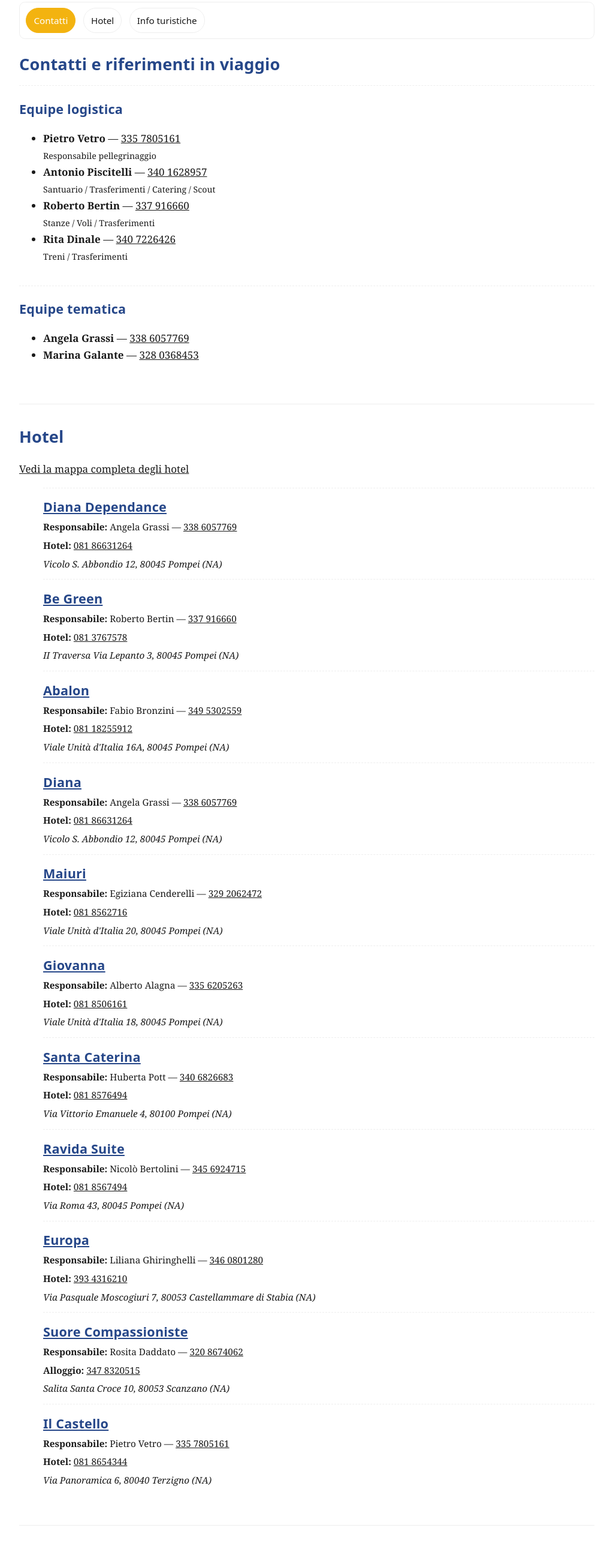
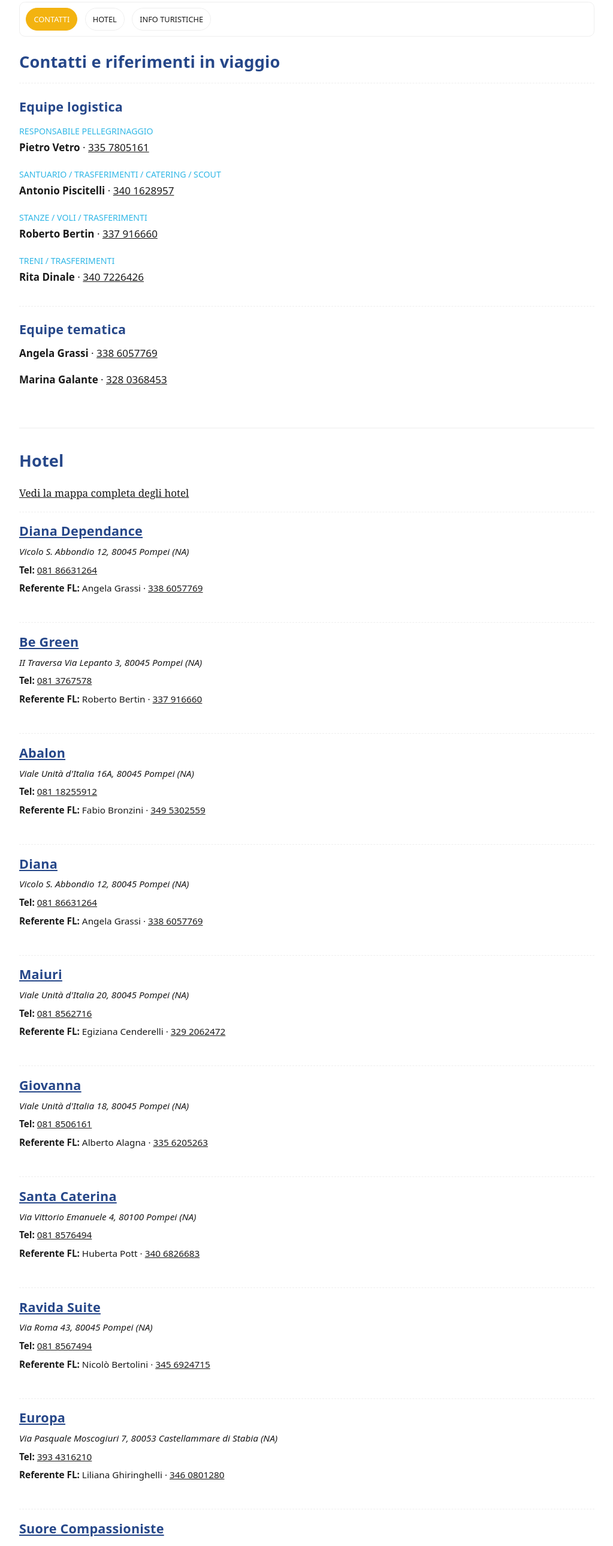
Before and after one commit to SegreteriaFL/pompei2025, a plain HTML site: page guida-pompei.html in a window 1280 px wide. Shown: the part 223-2800 px from the top of the page at 60% size, without its empty margins (128-1151 px from the left). Drawn offline with Linux system fonts and the light colour scheme.

Commit message:
Fix vari vatteli a ricordare ;)

```diff
--- a/assets/css/main.css
+++ b/assets/css/main.css
@@ -91,7 +91,7 @@ a{color:inherit}
 .programma-nav .pill{
   display:inline-block; margin:.2rem .25rem; padding:.45rem .75rem;
   border:1px solid var(--line); border-radius:999px; text-decoration:none;
-  font-family:var(--ff-sub); font-size:.95rem;
+  font-family:var(--ff-sub); font-size: 0.8rem;text-transform: uppercase;
 }
 .programma-nav .pill[aria-current="true"]{
   background:var(--yellow-orange);
@@ -103,7 +103,7 @@ a{color:inherit}
 }
 .programma .prevnext a{
   display:inline-block; padding:.45rem .75rem; border:1px solid var(--line);
-  border-radius:999px; text-decoration:none;
+  border-radius:999px; text-decoration:none;font-size: 90%;font-family: var(--ff-title);
 }
 /* Titoli/section con ID non finiscono sotto header + subnav */
 :root{
@@ -160,9 +160,9 @@ a{color:inherit}
 }
 
 /* post-it */
-.postit{display: inline-block; padding: 1.6rem 2.8rem .7rem; border-radius: .4rem; border: 1px solid var(--line); box-shadow: 0 6px 13px rgba(0, 0, 0, .04); max-width: 30ch; margin: 1.25rem 1.5rem 3.25rem 0; font-family: var(--ff-sub); font-weight: bold; }
-.postit.giallo{background:white;transform: rotate(2deg);}
-.postit.verde{background:var(--green);transform: rotate(-2deg);}
+.postit{display: inline-block; padding: 1.6rem 2.8rem .7rem; border-radius: .4rem; border: 1px solid var(--line); box-shadow: 0 6px 13px rgba(0, 0, 0, .04); max-width: 26ch; margin: 1.25rem 1.5rem 3.25rem 0; font-family: var(--ff-sub); font-weight: bold; height: 170px; text-align: center; }
+.postit.giallo{transform: rotate(2deg);background: linear-gradient(35deg, #FFC107, #FF9800); border-radius: 10px; box-shadow: 5px 5px 15px rgba(0, 0, 0, 0.3);}
+.postit.verde{background: linear-gradient(35deg, #A3D8A2, #6BAF6A); border-radius: 10px; box-shadow: 5px 5px 15px rgba(0, 0, 0, 0.3);transform: rotate(-2deg);}
 
 
 
@@ -302,7 +302,7 @@ blockquote.citazione footer cite {
   align-items: start;
 }
 .programma .riga header{background: var(--green); margin:1rem 0 0;}
-.programma .riga .contenuto .subriga {background:var(--yellow) ; padding: 1rem;}
+.programma .riga .contenuto .subriga {background:var(--yellow) ; padding: 1rem;margin-bottom: 2rem;}
 
 /* Orario in colonna fissa */
 .programma .orario{
@@ -319,6 +319,7 @@ blockquote.citazione footer cite {
   font-weight: 600;
   color: var(--muted);
   margin-top: 2.3rem;
+  display: none;
 }
 
 /* Contenuti nella colonna destra */
@@ -519,7 +520,7 @@ html.is-loaded body { opacity: 1; transition: opacity .35s ease; }
 
 /* === add: sticky header (non cambia layout esistente) === */
 .site-header{
-  position: sticky; top: -10px; z-index: 1000;
+  position: sticky; top: 0px; z-index: 1000;
   background: var(--bg, #fff);
   box-shadow: 0 1px 0 rgba(0,0,0,.06);
 }
@@ -608,3 +609,43 @@ li.entry {
   .footer-grid{grid-template-columns:1fr;gap:1.5rem}
   .footer-logo{width:72px}
 }
+
+
+@media (max-width: 560px){
+  .programma .riga {
+    display: flex;
+    flex-direction: column;
+    gap: 0.3rem;
+  }
+
+  /* nuova regola: se contiene titolo, affianca orario + titolo */
+  .programma .riga:has(.programma_titolo) {
+    flex-direction: row;
+    align-items: baseline;
+    flex-wrap: wrap;
+  }
+
+  .programma .orario {
+    margin: 0;
+    min-width: 2.5rem;
+  }
+
+  .programma .programma_titolo {
+    margin: 0;
+  }
+
+  .programma .riga .contenuto {
+    flex: 1;
+  }
+}
+ul.contact-list {
+  font-family: var(--ff-title);
+  list-style-type: none;
+  margin: 0;
+  padding: 0;
+}
+ul.contact-list li{margin: 0 0 1rem;}
+.muted{text-transform: uppercase;line-height: 1.;color: var(--azzurro)}
+
+ul.contact-list li
+address{margin: 1rem 0 0;}
--- a/guida-pompei.html
+++ b/guida-pompei.html
@@ -35,20 +35,21 @@
         <h3>Equipe logistica</h3>
         <ul class="contact-list">
           <li>
-            <strong>Pietro Vetro</strong> — <a href="tel:+393357805161" aria-label="Chiama Pietro Vetro 335 780 5161">335 7805161</a><br>
-            <small class="muted">Responsabile pellegrinaggio</small>
+            <small class="muted">Responsabile pellegrinaggio</small><br>
+            <strong>Pietro Vetro</strong> · <a href="tel:+393357805161" aria-label="Chiama Pietro Vetro 335 780 5161">335 7805161</a>
+
           </li>
           <li>
-            <strong>Antonio Piscitelli</strong> — <a href="tel:+393401628957" aria-label="Chiama Antonio Piscitelli 340 162 8957">340 1628957</a><br>
-            <small class="muted">Santuario / Trasferimenti / Catering / Scout</small>
+            <small class="muted">Santuario / Trasferimenti / Catering / Scout</small><br>
+            <strong>Antonio Piscitelli</strong> · <a href="tel:+393401628957" aria-label="Chiama Antonio Piscitelli 340 162 8957">340 1628957</a>
           </li>
           <li>
-            <strong>Roberto Bertin</strong> — <a href="tel:+39337916660" aria-label="Chiama Roberto Bertin 337 916 660">337 916660</a><br>
-            <small class="muted">Stanze / Voli / Trasferimenti</small>
+            <small class="muted">Stanze / Voli / Trasferimenti</small><br>
+            <strong>Roberto Bertin</strong> · <a href="tel:+39337916660" aria-label="Chiama Roberto Bertin 337 916 660">337 916660</a>
           </li>
           <li>
-            <strong>Rita Dinale</strong> — <a href="tel:+393407226426" aria-label="Chiama Rita Dinale 340 722 6426">340 7226426</a><br>
-            <small class="muted">Treni / Trasferimenti</small>
+            <small class="muted">Treni / Trasferimenti</small><br>
+            <strong>Rita Dinale</strong> · <a href="tel:+393407226426" aria-label="Chiama Rita Dinale 340 722 6426">340 7226426</a>
           </li>
         </ul>
       </section>
@@ -57,10 +58,10 @@
         <h3>Equipe tematica</h3>
         <ul class="contact-list">
           <li>
-            <strong>Angela Grassi</strong> — <a href="tel:+393386057769" aria-label="Chiama Angela Grassi 338 605 7769">338 6057769</a>
+            <strong>Angela Grassi</strong> · <a href="tel:+393386057769" aria-label="Chiama Angela Grassi 338 605 7769">338 6057769</a>
           </li>
           <li>
-            <strong>Marina Galante</strong> — <a href="tel:+393280368453" aria-label="Chiama Marina Galante 328 036 8453">328 0368453</a>
+            <strong>Marina Galante</strong> · <a href="tel:+393280368453" aria-label="Chiama Marina Galante 328 036 8453">328 0368453</a>
           </li>
         </ul>
       </section>
@@ -75,16 +76,16 @@
         </a>
       </p>
 
-      <ul class="list hotels">
+      <ul class="contact-list">
         <li class="entry">
           <h3 class="h3">
             <a href="https://www.google.com/maps/search/?api=1&query=Diana+Depandance,+Vicolo+S.+Abbondio+12,+80045+Pompei+NA" target="_blank" rel="noopener">
               Diana Dependance
             </a>
           </h3>
-          <p><strong>Responsabile:</strong> Angela Grassi — <a href="tel:+393386057769" aria-label="Chiama Angela Grassi 338 605 7769">338 6057769</a></p>
-          <p><strong>Hotel:</strong> <a href="tel:+3908186631264" aria-label="Chiama hotel 081 866 31264">081 86631264</a></p>
           <address>Vicolo S. Abbondio 12, 80045 Pompei (NA)</address>
+          <p><strong>Tel: </strong> <a href="tel:+3908186631264" aria-label="Chiama hotel 081 866 31264">081 86631264</a></p>
+          <p><strong>Referente FL:</strong> Angela Grassi · <a href="tel:+393386057769" aria-label="Chiama Angela Grassi 338 605 7769">338 6057769</a></p>
         </li>
 
         <li class="entry">
@@ -93,9 +94,9 @@
               Be Green
             </a>
           </h3>
-          <p><strong>Responsabile:</strong> Roberto Bertin — <a href="tel:+39337916660" aria-label="Chiama Roberto Bertin 337 916 660">337 916660</a></p>
-          <p><strong>Hotel:</strong> <a href="tel:+390813767578" aria-label="Chiama hotel 081 376 7578">081 3767578</a></p>
           <address>II Traversa Via Lepanto 3, 80045 Pompei (NA)</address>
+          <p><strong>Tel: </strong> <a href="tel:+390813767578" aria-label="Chiama hotel 081 376 7578">081 3767578</a></p>
+          <p><strong>Referente FL:</strong> Roberto Bertin · <a href="tel:+39337916660" aria-label="Chiama Roberto Bertin 337 916 660">337 916660</a></p>
         </li>
 
         <li class="entry">
@@ -104,9 +105,9 @@
               Abalon
             </a>
           </h3>
-          <p><strong>Responsabile:</strong> Fabio Bronzini — <a href="tel:+393495302559" aria-label="Chiama Fabio Bronzini 349 530 2559">349 5302559</a></p>
-          <p><strong>Hotel:</strong> <a href="tel:+3908118255912" aria-label="Chiama hotel 081 182 55912">081 18255912</a></p>
           <address>Viale Unità d'Italia 16A, 80045 Pompei (NA)</address>
+          <p><strong>Tel: </strong> <a href="tel:+3908118255912" aria-label="Chiama hotel 081 182 55912">081 18255912</a></p>
+          <p><strong>Referente FL:</strong> Fabio Bronzini · <a href="tel:+393495302559" aria-label="Chiama Fabio Bronzini 349 530 2559">349 5302559</a></p>
         </li>
 
         <li class="entry">
@@ -115,53 +116,47 @@
               Diana
             </a>
           </h3>
-          <p><strong>Responsabile:</strong> Angela Grassi — <a href="tel:+393386057769" aria-label="Chiama Angela Grassi 338 605 7769">338 6057769</a></p>
-          <p><strong>Hotel:</strong> <a href="tel:+3908186631264" aria-label="Chiama hotel 081 866 31264">081 86631264</a></p>
           <address>Vicolo S. Abbondio 12, 80045 Pompei (NA)</address>
+          <p><strong>Tel: </strong> <a href="tel:+3908186631264" aria-label="Chiama hotel 081 866 31264">081 86631264</a></p>
+          <p><strong>Referente FL:</strong> Angela Grassi · <a href="tel:+393386057769" aria-label="Chiama Angela Grassi 338 605 7769">338 6057769</a></p>
         </li>
 
         <li class="entry">
           <h3 class="h3">
-            <a href="https://www.google.com/maps/search/?api=1&query=Hotel+Maiuri,+Viale+Unit%C3%A0+d%27Italia+20,+80045+Pompei+NA" target="_blank" rel="noopener">
-              Maiuri
-            </a>
+            <a href="https://www.google.com/maps/search/?api=1&query=Hotel+Maiuri,+Viale+Unit%C3%A0+d%27Italia+20,+80045+Pompei+NA" target="_blank" rel="noopener">Maiuri</a>
           </h3>
-          <p><strong>Responsabile:</strong> Egiziana Cenderelli — <a href="tel:+393292062472" aria-label="Chiama Egiziana Cenderelli 329 206 2472">329 2062472</a></p>
-          <p><strong>Hotel:</strong> <a href="tel:+390818562716" aria-label="Chiama hotel 081 856 2716">081 8562716</a></p>
           <address>Viale Unità d'Italia 20, 80045 Pompei (NA)</address>
+          <p><strong>Tel: </strong> <a href="tel:+390818562716" aria-label="Chiama hotel 081 856 2716">081 8562716</a></p>
+          <p><strong>Referente FL:</strong> Egiziana Cenderelli · <a href="tel:+393292062472" aria-label="Chiama Egiziana Cenderelli 329 206 2472">329 2062472</a></p>
         </li>
 
         <li class="entry">
           <h3 class="h3">
-            <a href="https://www.google.com/maps/search/?api=1&query=Hotel+Giovanna,+Viale+Unit%C3%A0+d%27Italia+18,+80045+Pompei+NA" target="_blank" rel="noopener">
-              Giovanna
-            </a>
+            <a href="https://www.google.com/maps/search/?api=1&query=Hotel+Giovanna,+Viale+Unit%C3%A0+d%27Italia+18,+80045+Pompei+NA" target="_blank" rel="noopener"> Giovanna </a>
           </h3>
-          <p><strong>Responsabile:</strong> Alberto Alagna — <a href="tel:+393356205263" aria-label="Chiama Alberto Alagna 335 620 5263">335 6205263</a></p>
-          <p><strong>Hotel:</strong> <a href="tel:+390818506161" aria-label="Chiama hotel 081 850 6161">081 8506161</a></p>
           <address>Viale Unità d'Italia 18, 80045 Pompei (NA)</address>
+          <p><strong>Tel: </strong> <a href="tel:+390818506161" aria-label="Chiama hotel 081 850 6161">081 8506161</a></p>
+          <p><strong>Referente FL:</strong> Alberto Alagna · <a href="tel:+393356205263" aria-label="Chiama Alberto Alagna 335 620 5263">335 6205263</a></p>
         </li>
 
         <li class="entry">
           <h3 class="h3">
-            <a href="https://www.google.com/maps/search/?api=1&query=Hotel+Santa+Caterina,+Via+Vittorio+Emanuele+4,+Pompei+NA" target="_blank" rel="noopener">
-              Santa Caterina
-            </a>
+            <a href="https://www.google.com/maps/search/?api=1&query=Hotel+Santa+Caterina,+Via+Vittorio+Emanuele+4,+Pompei+NA" target="_blank" rel="noopener"> Santa Caterina </a>
           </h3>
-          <p><strong>Responsabile:</strong> Huberta Pott — <a href="tel:+393406826683" aria-label="Chiama Huberta Pott 340 682 6683">340 6826683</a></p>
-          <p><strong>Hotel:</strong> <a href="tel:+390818576494" aria-label="Chiama hotel 081 857 6494">081 8576494</a></p>
           <address>Via Vittorio Emanuele 4, 80100 Pompei (NA)</address>
+          <p><strong>Tel: </strong> <a href="tel:+390818576494" aria-label="Chiama hotel 081 857 6494">081 8576494</a></p>
+          <p><strong>Referente FL:</strong> Huberta Pott · <a href="tel:+393406826683" aria-label="Chiama Huberta Pott 340 682 6683">340 6826683</a></p>
         </li>
 
         <li class="entry">
           <h3 class="h3">
-            <a href="https://www.google.com/maps/search/?api=1&query=Ravida+Suite,+Via+Roma+43,+80045+Pompei+NA" target="_blank" rel="noopener">
-              Ravida Suite
-            </a>
+            <a href="https://www.google.com/maps/search/?api=1&query=Ravida+Suite,+Via+Roma+43,+80045+Pompei+NA" target="_blank" rel="noopener"> Ravida Suite </a>
           </h3>
-          <p><strong>Responsabile:</strong> Nicolò Bertolini — <a href="tel:+393456924715" aria-label="Chiama Nicolò Bertolini 345 692 4715">345 6924715</a></p>
-          <p><strong>Hotel:</strong> <a href="tel:+390818567494" aria-label="Chiama hotel 081 856 7494">081 8567494</a></p>
           <address>Via Roma 43, 80045 Pompei (NA)</address>
+          <p><strong>Tel: </strong> <a href="tel:+390818567494" aria-label="Chiama hotel 081 856 7494">081 8567494</a></p>
+          <p><strong>Referente FL:</strong> Nicolò Bertolini · <a href="tel:+393456924715" aria-label="Chiama Nicolò Bertolini 345 692 4715">345 6924715</a></p>
+
+
         </li>
 
         <li class="entry">
@@ -170,9 +165,11 @@
               Europa
             </a>
           </h3>
-          <p><strong>Responsabile:</strong> Liliana Ghiringhelli — <a href="tel:+393460801280" aria-label="Chiama Liliana Ghiringhelli 346 080 1280">346 0801280</a></p>
-          <p><strong>Hotel:</strong> <a href="tel:3934316210" aria-label="Chiama hotel 393 431 6210">393 4316210</a></p>
           <address>Via Pasquale Moscogiuri 7, 80053 Castellammare di Stabia (NA)</address>
+          <p><strong>Tel: </strong> <a href="tel:3934316210" aria-label="Chiama hotel 393 431 6210">393 4316210</a></p>
+          <p><strong>Referente FL:</strong> Liliana Ghiringhelli · <a href="tel:+393460801280" aria-label="Chiama Liliana Ghiringhelli 346 080 1280">346 0801280</a></p>
+
+
         </li>
 
         <li class="entry">
@@ -181,9 +178,11 @@
               Suore Compassioniste
             </a>
           </h3>
-          <p><strong>Responsabile:</strong> Rosita Daddato — <a href="tel:+393208674062" aria-label="Chiama Rosita Daddato 320 867 4062">320 8674062</a></p>
+          <address>Salita Santa Croce 10, 80053 Scanzano (NA)</address>
           <p><strong>Alloggio:</strong> <a href="tel:+393478320515" aria-label="Chiama struttura 347 832 0515">347 8320515</a></p>
-          <address>Salita Santa Croce 10, 80053 Scanzano (NA)</address>
+          <p><strong>Referente FL:</strong> Rosita Daddato · <a href="tel:+393208674062" aria-label="Chiama Rosita Daddato 320 867 4062">320 8674062</a></p>
+
+
         </li>
 
         <li class="entry">
@@ -192,9 +191,11 @@
               Il Castello
             </a>
           </h3>
-          <p><strong>Responsabile:</strong> Pietro Vetro — <a href="tel:+393357805161" aria-label="Chiama Pietro Vetro 335 780 5161">335 7805161</a></p>
-          <p><strong>Hotel:</strong> <a href="tel:+390818654344" aria-label="Chiama hotel 081 865 4344">081 8654344</a></p>
           <address>Via Panoramica 6, 80040 Terzigno (NA)</address>
+          <p><strong>Tel: </strong> <a href="tel:+390818654344" aria-label="Chiama hotel 081 865 4344">081 8654344</a></p>
+          <p><strong>Referente FL:</strong> Pietro Vetro · <a href="tel:+393357805161" aria-label="Chiama Pietro Vetro 335 780 5161">335 7805161</a></p>
+
+
         </li>
       </ul>
     </section>
```
Also changed, not shown: assets/js/programma-nav.js (+4 -4 lines), programma.html (+1 -1 lines).
